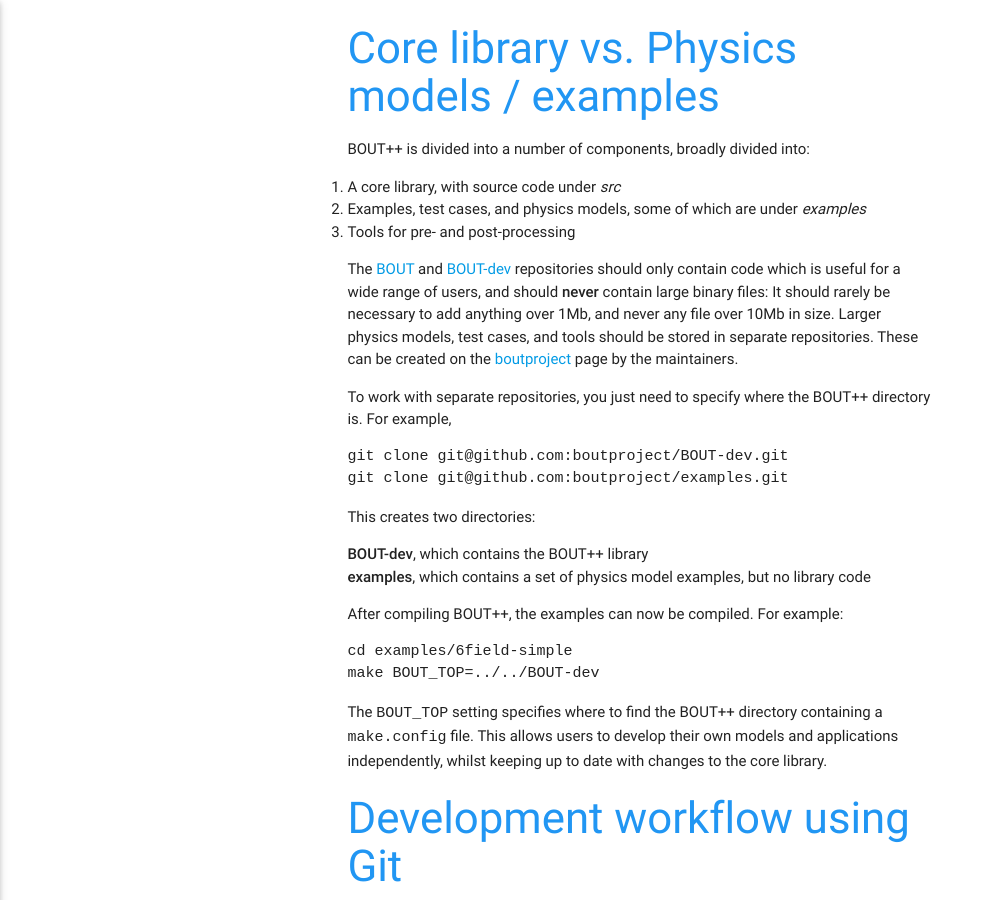
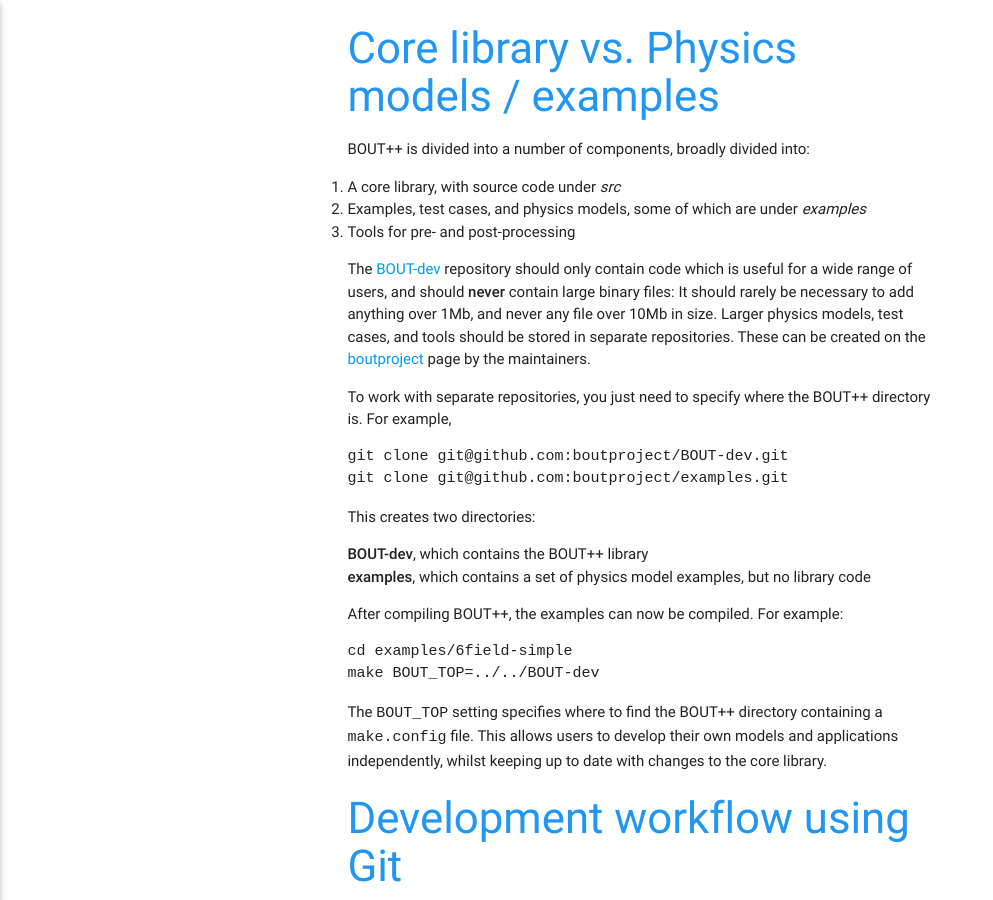
Before and after one commit to boutproject/boutproject.github.io, a Jekyll site: the page built from development/index.md, in a window 1280 px wide and 900 px high, scrolled down 523 px. Shown: the whole window, without its empty margins (0-993 px from the left). Built offline with Jekyll 4.4.1, drawn with Linux system fonts in a browser that asks for light colours; some of the changed text lies outside the part shown.

Commit message:
Reconcile development page with most recent content updates.

```diff
--- a/development/index.md
+++ b/development/index.md
@@ -26,7 +25,7 @@
 2. Examples, test cases, and physics models, some of which are under *examples*
 3. Tools for pre- and post-processing
 
-The [BOUT](https://github.com/boutproject/BOUT) and [BOUT-dev](https://github.com/boutproject/BOUT-dev) repositories should only contain code which is useful for a wide
+The [BOUT-dev](https://github.com/boutproject/BOUT-dev) repository should only contain code which is useful for a wide
 range of users, and should **never** contain large binary files: It should rarely be necessary
 to add anything over 1Mb, and never any file over 10Mb in size. Larger physics models, test cases,
 and tools should be stored in separate repositories. These can be created on the [boutproject](https://github.com/boutproject/)
```
Also changed, not shown: other parts of development/index.md (+1 -2 lines).
